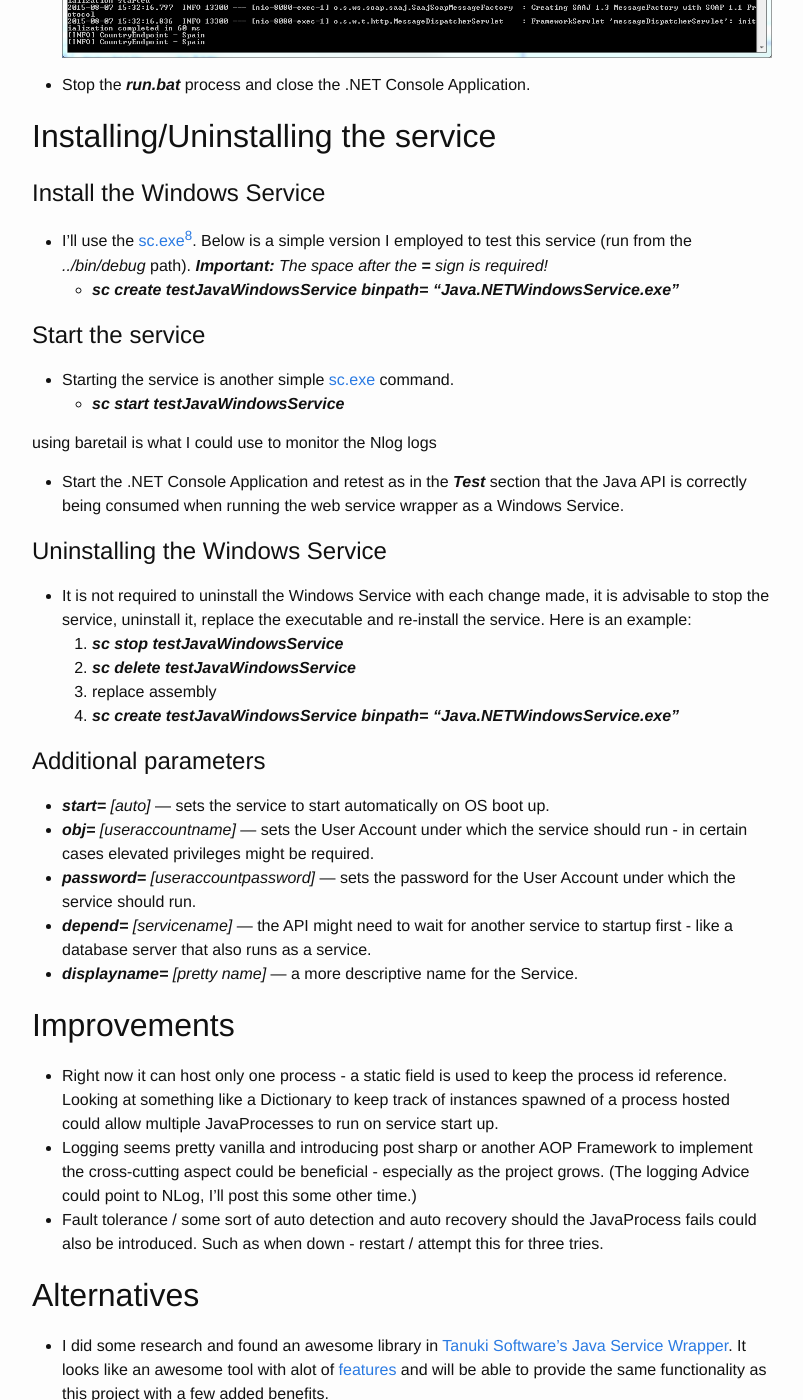
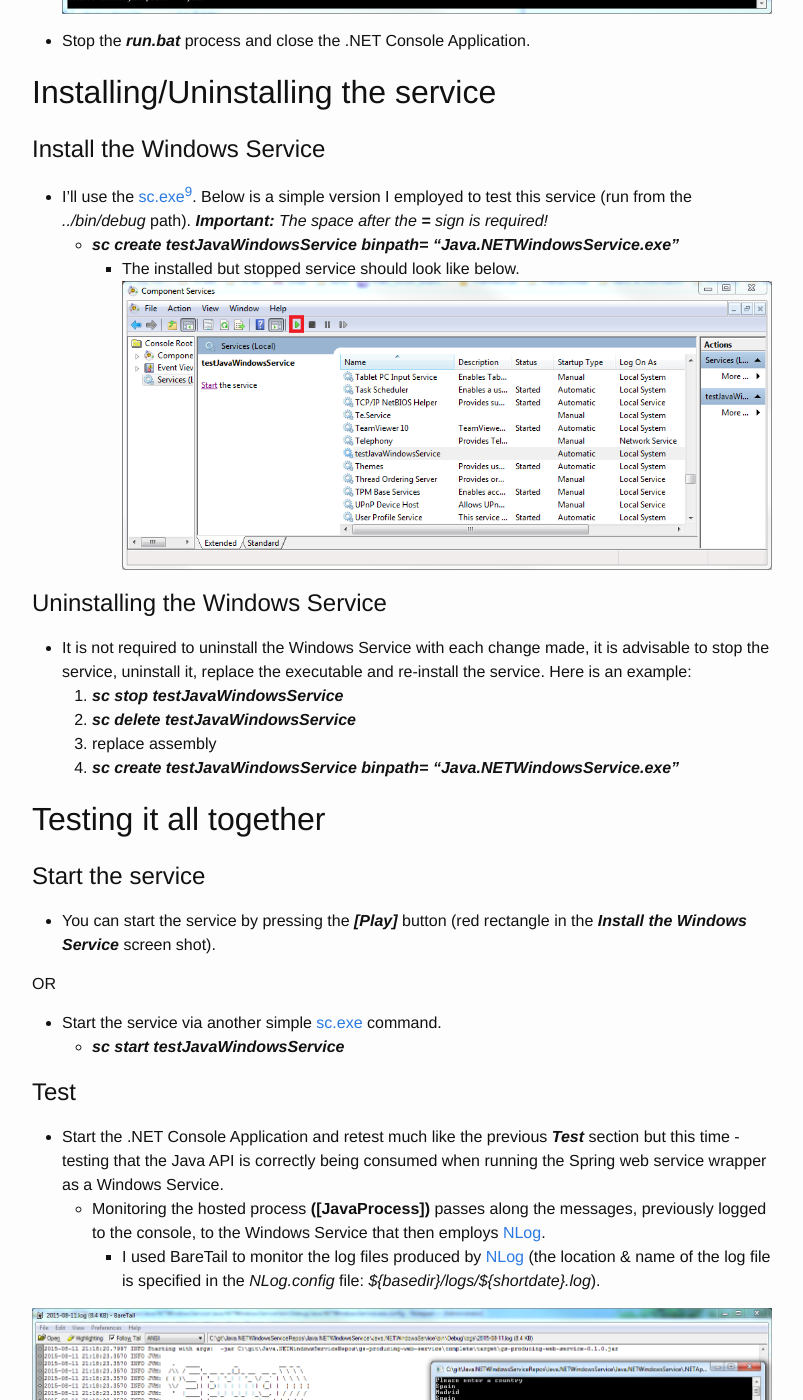
Before and after one commit to apdekock/apdekock.github.io, a Jekyll site: the page built from _posts/2015-08-12-windows_service_hosting_jar.markdown, in a window 1280 px wide and 1400 px high, scrolled down 14772 px. Shown: the whole window, without its empty margins (238-1041 px from the left). Built offline with Jekyll 4.4.1, drawn with Linux system fonts in a browser that asks for light colours; some of the changed text lies outside the part shown.

Commit message:
Signed off by philipdekock@gmail.com

```diff
--- a/_posts/2015-08-12-windows_service_hosting_jar.markdown
+++ b/_posts/2015-08-12-windows_service_hosting_jar.markdown
@@ -26,7 +26,7 @@ I've worked with Java before and [natch](http://www.urbandictionary.com/define.p
 
 [^1]:java.exe -jar on a console was thus not an option.
 
-## Result of ruminating on the above constraints
+## The result of ruminating on the constraints
 
 [![Design]({{ site.url }}/assets/DesignJavaHost.svg "Courtesy of https://www.draw.io/")](https://www.draw.io/)
 
@@ -85,7 +85,7 @@ Running the **_run.bat_** file in is essentially starting up the JVM and running
 
 This project replicates the command line execution of Spring web service host as a background process, managed from the Windows Service, while mapping the start and stop operations of the service - to the start and stop of the hosted process. The project also ensures output is redirected from the hosted process, to prevent the loss of feedback, into a logging mechanism.
 
-The logging mechanism employed in this project is [Nlog](http://nlog-project.org/) with the file target configured (alternatively you could log to the [EventLog](https://msdn.microsoft.com/en-us/library/system.diagnostics.eventlog(v=vs.110).aspx) under the Windows Service name).
+The logging mechanism employed in this project is [NLog](http://nlog-project.org/) with the file target configured (alternatively you could log to the [EventLog](https://msdn.microsoft.com/en-us/library/system.diagnostics.eventlog(v=vs.110).aspx) under the Windows Service name).
 
 # Solution overview
 ![ProjectStructure]({{ site.url }}/assets/java_net_post/project_structure.png "Windows Service Project Structure")
@@ -248,6 +248,7 @@ private string GetJavaPath(string javaHomePathEnvironmentVariable)
 {% endhighlight %}
 
 * The  _OutputDataReceived_ and _ErrorDataReceived_ events are subscribed to with the _RaiseMessageEvent_ event handler. In this case no distinction should be made between the two types of messages, both are reported the same[^8].
+
 [^8]: An internal error to the process being hosted does not necessarily be interpreted as a fatal exception and should not affect the hosting process.
 
 {% highlight C# %}
@@ -346,17 +347,10 @@ namespace ConsoleApplication
 # Install the Windows Service
   * I'll use the [sc.exe](https://technet.microsoft.com/en-us/library/cc990289.aspx)[^9]. Below is a simple version I employed to test this service (run from the _../bin/debug_ path). _**Important:** The space after the **=** sign is required!_
 	* _**sc create testJavaWindowsService binpath= "Java.NETWindowsService.exe"**_
+	  * The installed but stopped service should look like below.
+	    ![Installed Windows Service]({{ site.url }}/assets/java_net_post/installedService.png "Installed Windows Service")
 
-[^9]:Installing a windows service can be done either through the [installutil.exe](https://msdn.microsoft.com/en-us/library/sd8zc8ha(v=vs.110).aspx) that ships with the .NET framework or the [sc.exe](https://technet.microsoft.com/en-us/library/cc990289.aspx) utility that is native to the Windows OS (from Vista and up).
-
-# Start the service
-
-  * Starting the service is another simple [sc.exe](https://technet.microsoft.com/en-us/library/cc990289.aspx) command.
-    * _**sc start testJavaWindowsService**_
-
-using baretail is what I could use to monitor the Nlog logs
-
-* Start the .NET Console Application and retest as in the _**Test**_ section that the Java API is correctly being consumed when running the web service wrapper as a Windows Service.
+[^9]: Installing a windows service can be done either through the [installutil.exe](https://msdn.microsoft.com/en-us/library/sd8zc8ha(v=vs.110).aspx) that ships with the .NET framework or the [sc.exe](https://technet.microsoft.com/en-us/library/cc990289.aspx) utility that is native to the Windows OS (from Vista and up).
 
 # Uninstalling the Windows Service
   * It is not required to uninstall the Windows Service with each change made, it is advisable to stop the service, uninstall it, replace the executable and re-install the service. Here is an example:
@@ -364,6 +358,23 @@ using baretail is what I could use to monitor the Nlog logs
 	2. _**sc delete testJavaWindowsService**_
 	3. replace assembly
 	4. _**sc create testJavaWindowsService binpath= "Java.NETWindowsService.exe"**_
+
+## Testing it all together
+
+# Start the service
+  * You can start the service by pressing the _**[Play]**_ button (red rectangle in the _**Install the Windows Service**_ screen shot).
+
+  OR
+
+  * Start the service via another simple [sc.exe](https://technet.microsoft.com/en-us/library/cc990289.aspx) command.
+    * _**sc start testJavaWindowsService**_
+
+# Test
+  * Start the .NET Console Application and retest much like the previous _**Test**_ section but this time - testing that the Java API is correctly being consumed when running the Spring web service wrapper as a Windows Service.
+    * Monitoring the hosted process **([JavaProcess])** passes along the messages, previously logged to the console, to the Windows Service that then employs [NLog](http://nlog-project.org/).
+      * I used BareTail to monitor the log files produced by [NLog](http://nlog-project.org/) (the location & name of the log file is specified in the _NLog.config_ file: _${basedir}/logs/${shortdate}.log_).
+
+![BareTail]({{ site.url }}/assets/java_net_post/bareTail.png "BareTail [NLog](http://nlog-project.org/)")
 
 # Additional parameters
   * _**start=** [auto]_ --- sets the service to start automatically on OS boot up.
@@ -375,7 +386,7 @@ using baretail is what I could use to monitor the Nlog logs
 ## Improvements
 
 * Right now it can host only one process - a static field is used to keep the process id reference. Looking at something like a Dictionary to keep track of instances spawned of a process hosted could allow multiple JavaProcesses  to run on service start up.
-* Logging seems pretty vanilla and introducing post sharp or another AOP Framework to implement the cross-cutting aspect could be beneficial - especially as the project grows. (The logging Advice could point to NLog, I'll post this some other time.)
+* Logging seems pretty vanilla and introducing post sharp or another AOP Framework to implement the cross-cutting aspect could be beneficial - especially as the project grows. (The logging Advice could point to [NLog](http://nlog-project.org/), I'll post this some other time.)
 * Fault tolerance / some sort of auto detection and auto recovery should the JavaProcess fails could also be introduced. Such as when down - restart / attempt this for three tries.
 
 ## Alternatives
@@ -389,7 +400,9 @@ So what can we take from Phil's infinite wisdom?
 
   * "When life gives you lemonade, make lemons. Life’ll be all like ‘what?!’" —   Phil Dunphy [Phil’s-osophy]"
 
-    **_Reading the help documentation helps..._**
+    **_Shock and awe life[^10]..., and there are ways of making .NET and Java work together, whilst adhering to the loosely coupled and highly cohesive code rules, with vanilla mechanisms at your disposal._**
+
+[^10]:[Shock and awe](https://en.wikipedia.org/wiki/Shock_and_awe)
 
 ##**Quick Guide:**
 1. Cone [Java.NETWindowsService repo](https://github.com/apdekock/Java.NETWindowsService).
```
Also changed, not shown: assets/java_net_post/baretail.PNG (added), assets/java_net_post/installedService.PNG (added).
